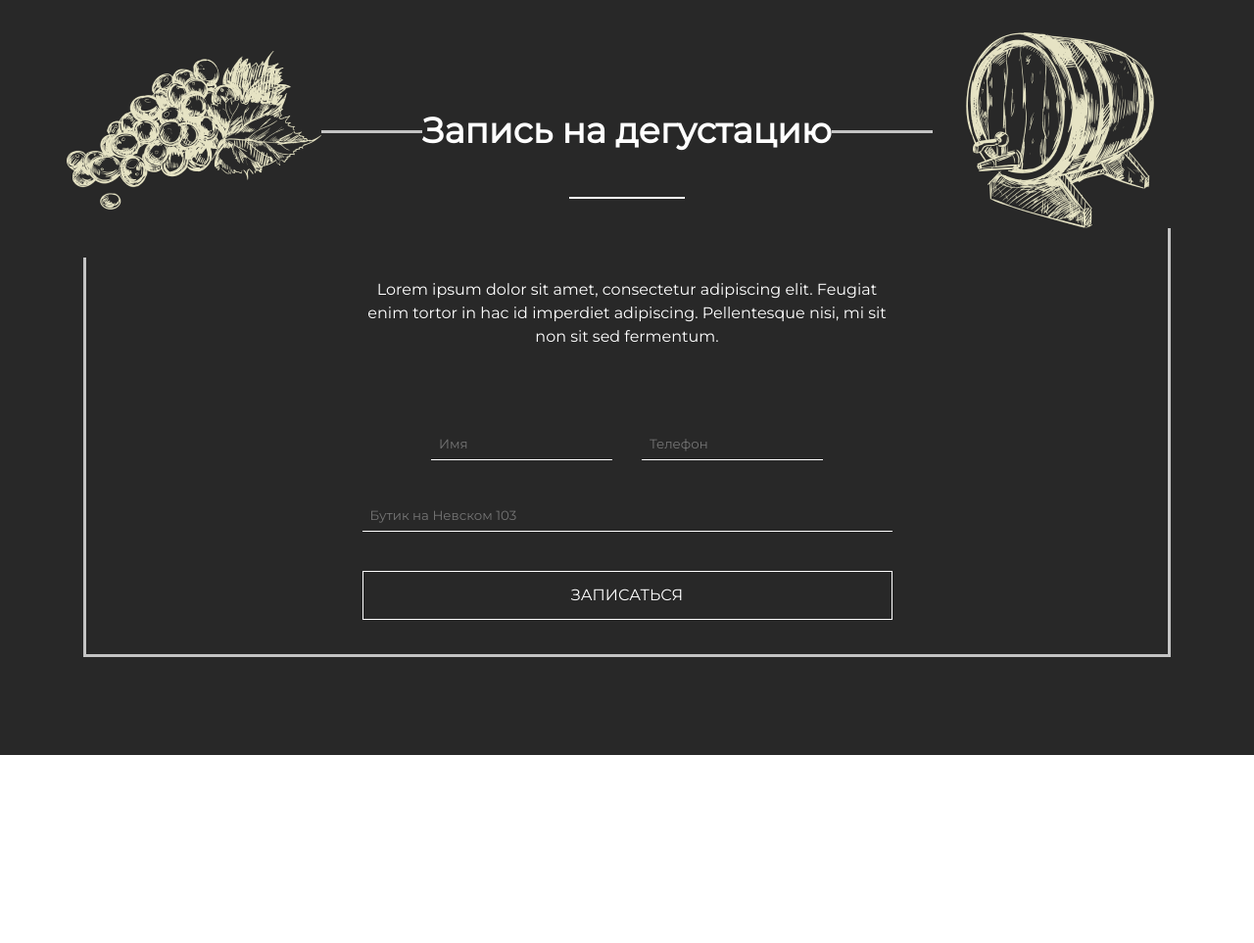
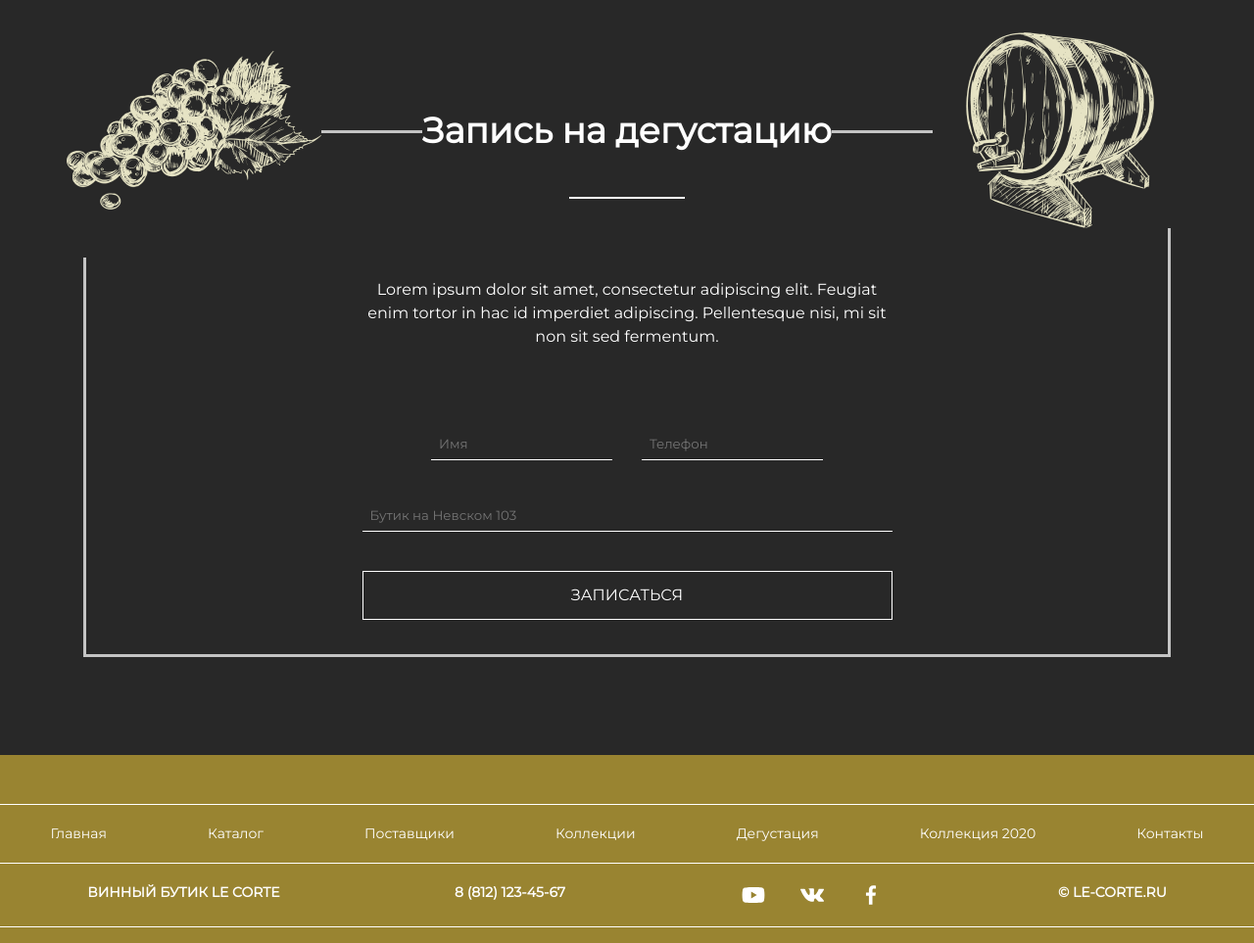
Before and after one commit to EMMMABK/Le-Corte, a plain HTML site: page index.html in a window 1280 px wide. Shown: the part 3057-4020 px from the top of the page at 98% size. Before the commit the page ends 3828 px from the top, so only its background shows below. Drawn offline with Linux system fonts and the light colour scheme.

Commit message:
add 8-commit

```diff
--- a/css/style.css
+++ b/css/style.css
@@ -286,6 +286,43 @@ form{
     flex-direction: column;
     row-gap: 40px;
 }
+/* footer */
+.footer{
+    background: #998431;
+}
+.footer__container{
+    padding: 50px 0px 50px 0px;
+}
+.footer__st__line{
+    border-top: 1px solid #FFFFFF;
+    border-bottom: 1px solid #FFFFFF;
+    display: flex;
+    justify-content: space-around;
+    padding: 19px 0px 19px 0px;
+}
+.footer__nd__line{
+    padding: 19px 0px 19px 0px;
+    border-bottom: 1px solid #FFFFFF;
+    display: flex;
+    justify-content: space-around;
+}
+.footer__nd__line__subtitle{
+    font-size: 14px;
+    font-weight: 600;
+    line-height: 21px;
+    color: white;
+    text-transform: uppercase;
+}
+.footer__nd__icons{
+    display: flex;
+    column-gap: 35px;
+}
+.footer__st__line__subtitle{
+    color: white;
+    font-size: 14px;
+    font-weight: 400;
+    line-height: 21px;
+}
 /* adaptive */
 @media(max-width:700px){
     .nd-line-subtitle.tb::after{
--- a/index.html
+++ b/index.html
@@ -138,7 +138,25 @@
     </main>
     <footer class="footer">
         <div class="footer__container container">
-
+            <div class="footer__st__line">
+                <p class="footer__st__line__subtitle">Главная</p>
+                <p class="footer__st__line__subtitle">Каталог</p>
+                <p class="footer__st__line__subtitle">Поставщики</p>
+                <p class="footer__st__line__subtitle">Коллекции</p>
+                <p class="footer__st__line__subtitle">Дегустация</p>
+                <p class="footer__st__line__subtitle">Коллекция 2020</p>
+                <p class="footer__st__line__subtitle">Контакты</p>
+            </div>
+            <div class="footer__nd__line">
+                <p class="footer__nd__line__subtitle">винный бутик LE CORTE</p>
+                <p class="footer__nd__line__subtitle">8 (812) 123-45-67</p>
+                <div class="footer__nd__icons">
+                    <img src="./img/carbon_logo-youtube.svg" alt="">
+                    <img src="./img/entypo-social_vk.svg" alt="">
+                    <img src="./img/bx_bxl-facebook.svg" alt="">
+                </div>
+                <p class="footer__nd__line__subtitle">© le-corte.ru</p>
+            </div>
         </div>
     </footer>
 </body>
```
Also changed, not shown: img/bx_bxl-facebook.svg (added), img/carbon_logo-youtube.svg (added), img/entypo-social_vk.svg (added).
